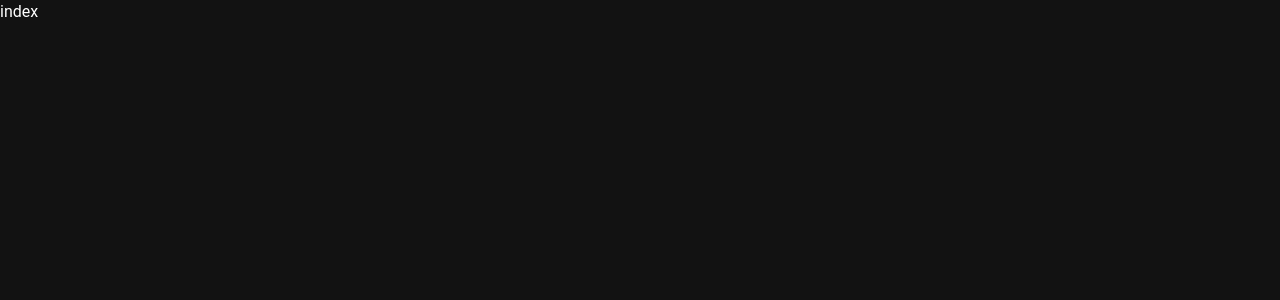
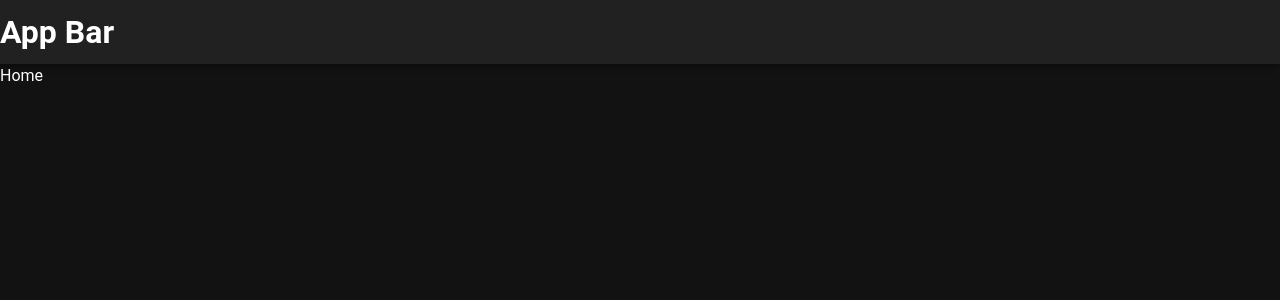
Before and after one commit to AndersonAlpin/panda-video, a Vue app in the folder frontend/: page / in a window 1280 px wide. Shown: the top 300 px of the page. Built offline with nearby package versions, Linux system fonts and the light colour scheme.

Commit message:
feat: modify default layout

```diff
--- a/frontend/src/layouts/default.vue
+++ b/frontend/src/layouts/default.vue
@@ -1,7 +1,12 @@
 <template>
-  <v-main>
-    <router-view />
-  </v-main>
+  <v-layout>
+    <v-app-bar>
+      <h1>App Bar</h1>
+    </v-app-bar>
+    <v-main>
+      <router-view />
+    </v-main>
+  </v-layout>
 </template>
 
 <script lang="ts" setup>
--- a/frontend/src/pages/index.vue
+++ b/frontend/src/pages/Home.vue
@@ -1,5 +1,5 @@
 <template>
-  <div>index</div>
+  <div>Home</div>
 </template>
 
 <script lang="ts" setup>
--- a/frontend/src/router/index.ts
+++ b/frontend/src/router/index.ts
@@ -9,9 +9,16 @@ import { createRouter, createWebHistory } from 'vue-router/auto'
 import { setupLayouts } from 'virtual:generated-layouts'
 import { routes } from 'vue-router/auto-routes'
 
+const customRoutes = routes.map((route) => {
+  if (route.name === '/Home') {
+    return { ...route, path: '/' }
+  }
+  return route
+});
+
 const router = createRouter({
   history: createWebHistory(import.meta.env.BASE_URL),
-  routes: setupLayouts(routes),
+  routes: setupLayouts(customRoutes),
 })
 
 // Workaround for https://github.com/vitejs/vite/issues/11804
--- a/frontend/src/typed-router.d.ts
+++ b/frontend/src/typed-router.d.ts
@@ -18,6 +18,6 @@ declare module 'vue-router/auto-routes' {
    * Route name map generated by unplugin-vue-router
    */
   export interface RouteNamedMap {
-    '/': RouteRecordInfo<'/', '/', Record<never, never>, Record<never, never>>,
+    '/Home': RouteRecordInfo<'/Home', '/Home', Record<never, never>, Record<never, never>>,
   }
 }
```
